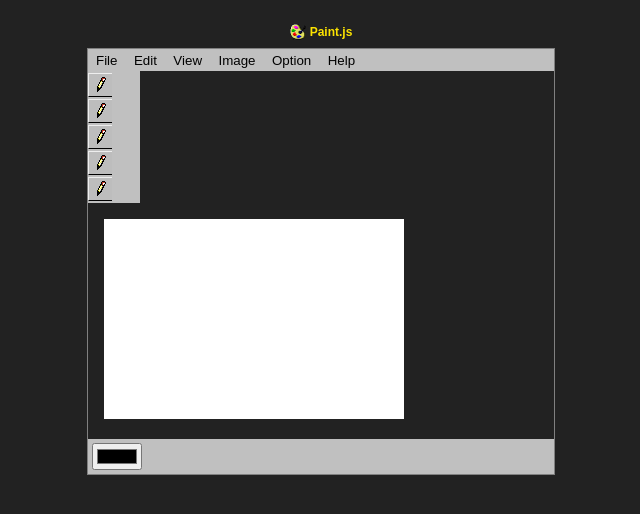
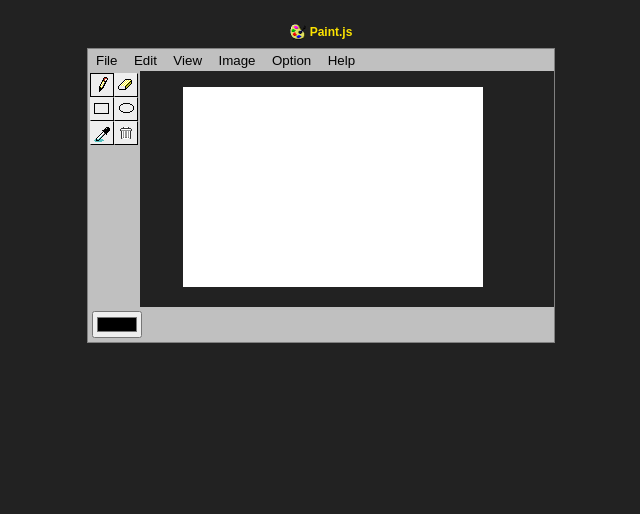
Before and after one commit to SelenaCua8/Paint.js, a plain HTML site: page html/index.html in a window 1280 px wide. Shown: the whole page, without its empty margins (319-959 px from the left). Drawn offline with Linux system fonts and the light colour scheme.

Commit message:
trying grid-template-areas

```diff
--- a/html/index.html
+++ b/html/index.html
@@ -37,10 +37,10 @@
         }
 
         header{
+            grid-area: header;
             background: silver;
             padding: 2px;
-        }
-        button{
+            button{
             border: 0;
             background: transparent;
             &:hover{
@@ -49,27 +49,45 @@
             }
         }
 
+        }
+
         main{
+            grid-area: main;
             padding:16px;
         }
 
         footer{
+            grid-area: footer;
             background: silver;
             padding: 4px;
         }
         #container{
             border: 1px solid #808080;
+            display: grid;
+            grid-template-areas:
+            "header header header"
+            "aside main main"
+            "footer footer footer";
 
 
 
         }
 
         aside{
+
+            grid-area: aside;
             background: silver;
             width: 52px;
             padding-top: 2px;
-            display: flex;
+
+
+            nav{
+                display: flex;
             flex-wrap: wrap;
+            gap: 1;
+            justify-content: center;
+
+            }
 
             button{
                 width: 24px;
@@ -77,14 +95,37 @@
 
                 background: #bdbdbd url('../icons/draw.png') no-repeat center;
 
+                background-color: #eee;
+                border: 1px solid #eee;
+                border-right-color: #000;
+                border-bottom-color: #000;
 
-                border: 1px solid #eee;
-                border-right: #000;
-                border-bottom-color: #000;
+                image-rendering: pixelated;
+
+                &.active{
+                    border-color: #000;
+                }
 
 
             }
 
+        }
+
+        #erase-btn{
+            background-image: url('../icons/erase.png');
+        }
+        #rectangle-btn{
+            background-image: url('../icons/rectangle.png');
+        }
+        #ellipse-btn{
+            background-image: url('../icons/ellipse.png');
+        }
+        #picker-btn{
+            background-image: url('../icons/picker.png');
+        }
+        #clear-btn{
+            background-image: url('../icons/trash.png');
+            background-size: 18px;
         }
     </style>
     <script type="module">
@@ -175,11 +216,12 @@
         </header>
         <aside>
             <nav>
-                <button id="draw-btn" title="Pincel"></button>
+                <button class="active" id="draw-btn" title="Pincel"></button>
                 <button id="erase-btn" title="Borrar"></button>
                 <button id="rectangle-btn" title="Rectángulo"></button>
                 <button id="ellipse-btn" title="Elipse"></button>
                 <button id="picker-btn" title="Seleccionar"></button>
+                <button id="clear-btn" title="Limpiar dibujo"></button>
             </nav>
         </aside>
         <main>
```
